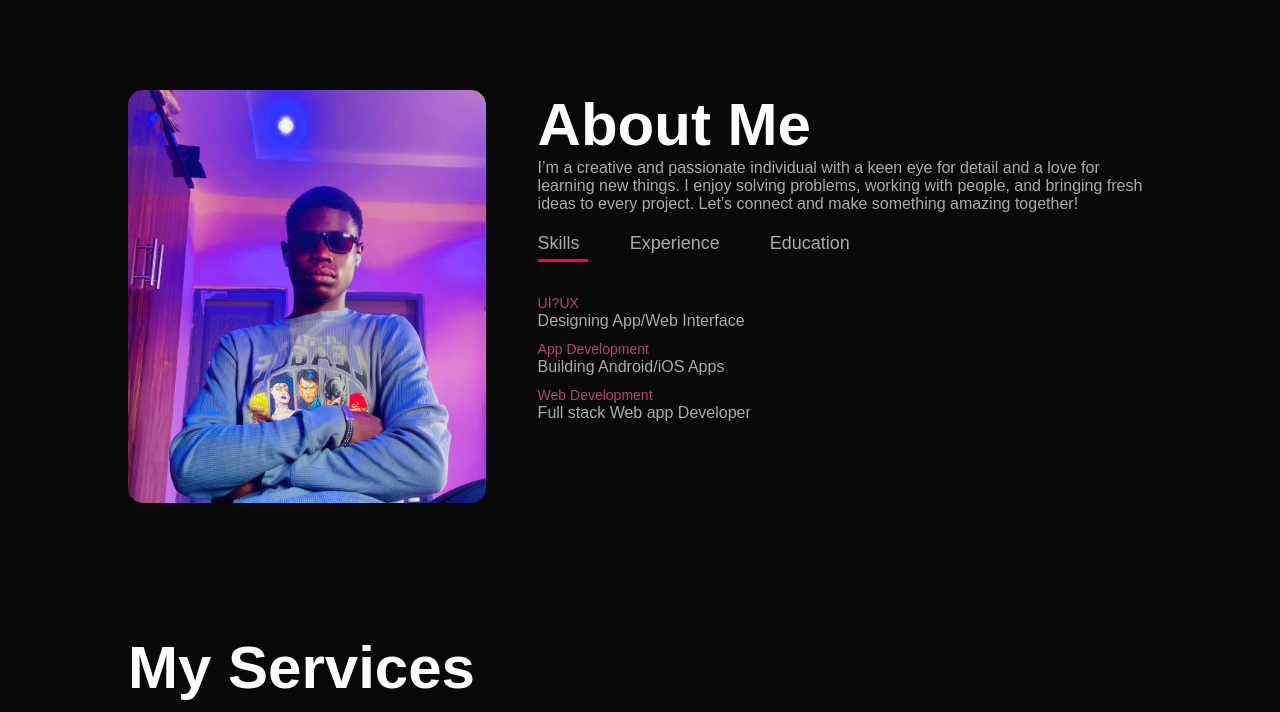
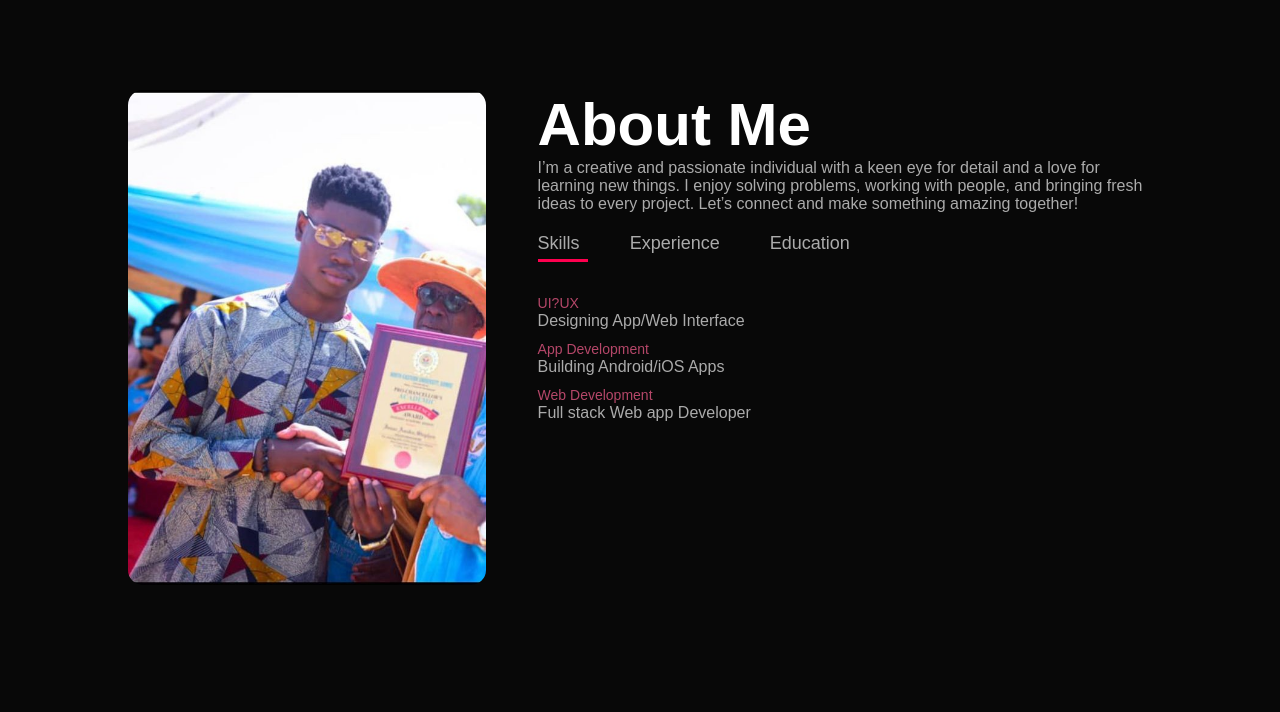
Before and after one commit to lilzic/portfolio, a plain HTML site: page index.html in a window 1280 px wide. Shown: the part 800-1512 px from the top of the page. Drawn offline with Linux system fonts and the light colour scheme.

Commit message:
Update index.html

```diff
--- a/index.html
+++ b/index.html
@@ -32,7 +32,7 @@
         <div class="container">
             <div class="row">
                 <div class="about-col-1">
-                    <img src="images/isaac.jpg" alt="">
+                    <img src="images2/hi.jpg" alt="">
                 </div>
                 <div class="about-col-2">
                     <h1 class="sub-title">About Me</h1>
```
